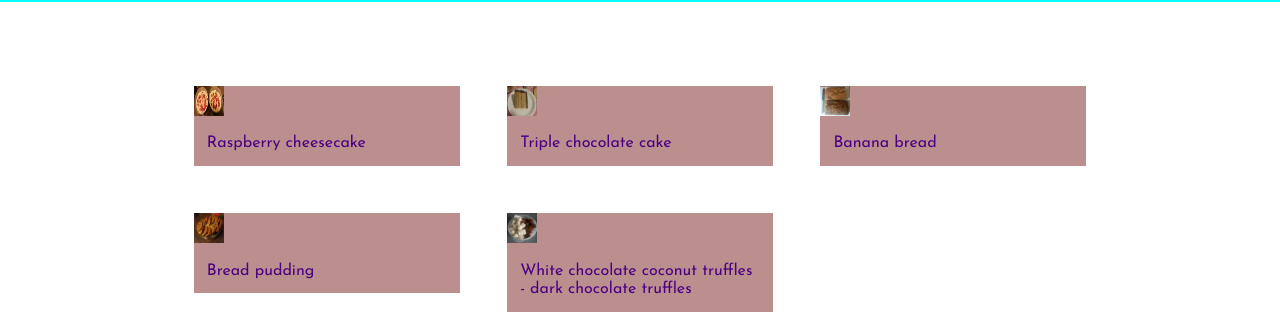
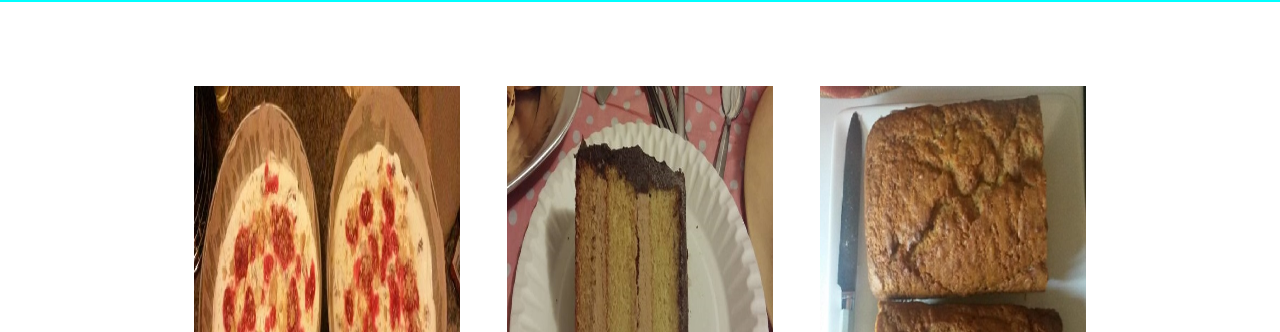
Before and after one commit to MeliLondon-zz/Front-End-Web-Development, a plain HTML site: page index.html in a window 1280 px wide. Shown: the part 100-432 px from the top of the page. Drawn offline with nearby package versions, Linux system fonts and the light colour scheme.

Commit message:
Update main.css
Corrected img sizes

```diff
--- a/css/main.css
+++ b/css/main.css
@@ -45,8 +45,8 @@ a {
 }
 
 img {
-  width: 30px;
-  height: 30px;
+  width: 450px;
+  height: 450px;
   max-width: 100%;
 }
 
```
